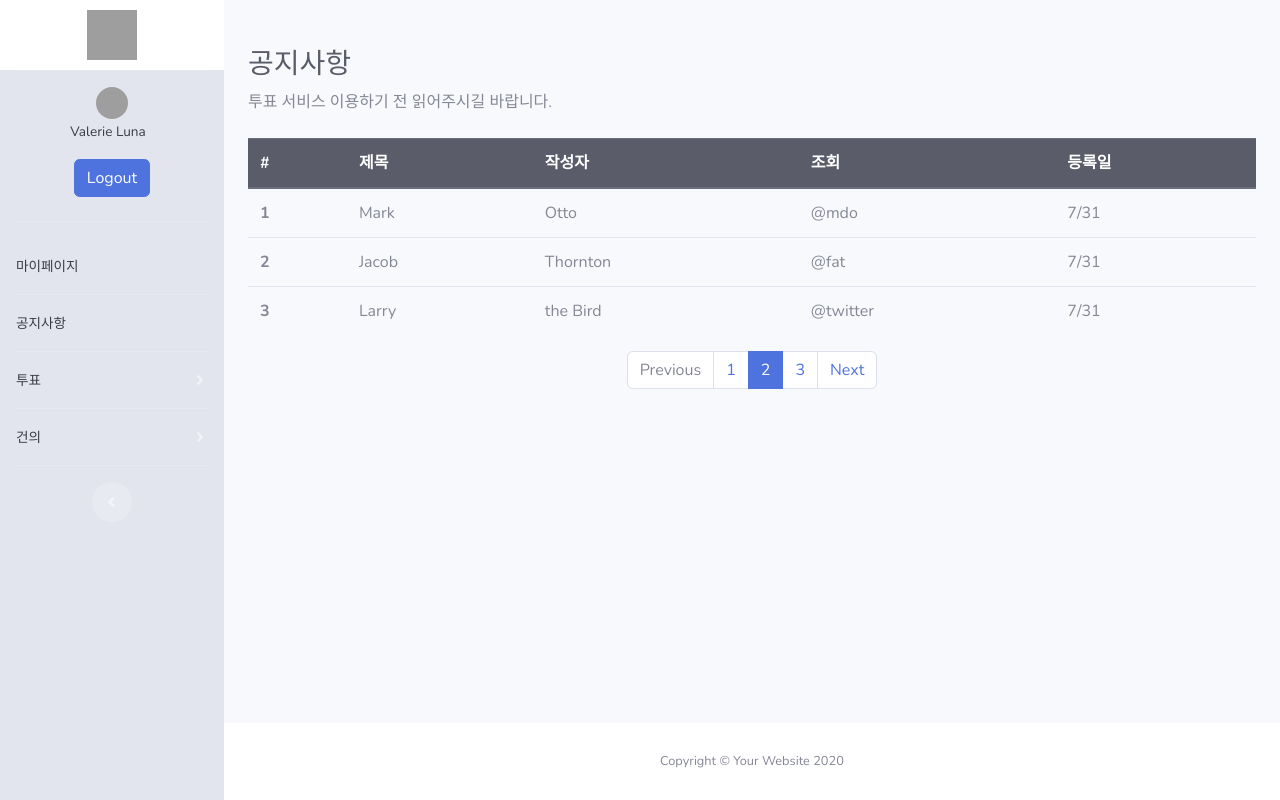
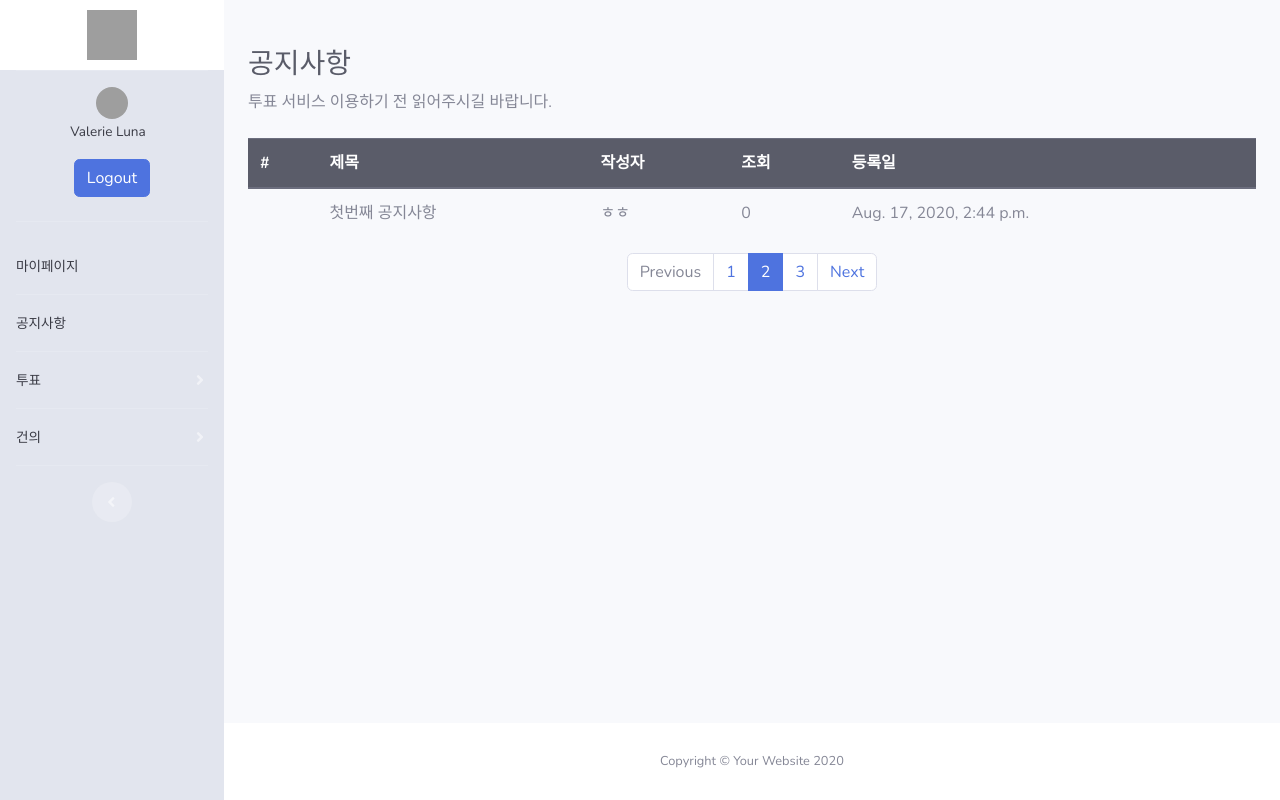
Before and after one commit to onetouch-ds/onetouch-workspace, a Django app: page /notice/ in a window 1280 px wide. Run offline with Django 3.2, Linux system fonts and the light colour scheme; data comes from the database, SQL or seed files in the repository; both versions use the stored data as it was after the commit; some libraries are stand-ins or nearby versions; grey boxes are pictures that could not be loaded.

Commit message:
공지사항 admin

```diff
--- a/theapp/templates/notice.html
+++ b/theapp/templates/notice.html
@@ -43,27 +43,17 @@
                     </tr>
                   </thead>
                   <tbody>
-                    <tr>
-                      <th scope="row">1</th>
-                      <td>Mark</td>
-                      <td>Otto</td>
-                      <td>@mdo</td>
-                      <td>7/31</td>
+
+                  {%for notice in notice.all %}
+                  <tr>
+                    <th scope="row">{{notice.notice_pk}}</th>
+                    <td>{{notice.notice_title}}</td>
+                    <td>{{notice.notice_writer}}</td>
+                    <td>{{notice.notice_count}}</td>
+                    <td>{{notice.notice_updateday}}</td>
                     </tr>
-                    <tr>
-                      <th scope="row">2</th>
-                      <td>Jacob</td>
-                      <td>Thornton</td>
-                      <td>@fat</td>
-                      <td>7/31</td>
-                    </tr>
-                    <tr>
-                      <th scope="row">3</th>
-                      <td>Larry</td>
-                      <td>the Bird</td>
-                      <td>@twitter</td>
-                      <td>7/31</td>
-                    </tr>
+                  {%endfor%}
+
                   </tbody>
                 </table>
               </div>
--- a/theapp/views.py
+++ b/theapp/views.py
@@ -1,4 +1,5 @@
 from django.shortcuts import render
+from theapp.models import Notice
 
 # Create your views here.
 def index(requests):
@@ -49,7 +50,8 @@
 
 # 공지사항
 def notice(requests):
-    return render(requests, 'notice.html')
+    notice = Notice.objects
+    return render(requests, 'notice.html',{'notice':notice})
 
 # 투표에 관한 건의사항
 def suggest_vote(requests):
```
Also changed, not shown: db.sqlite3.
